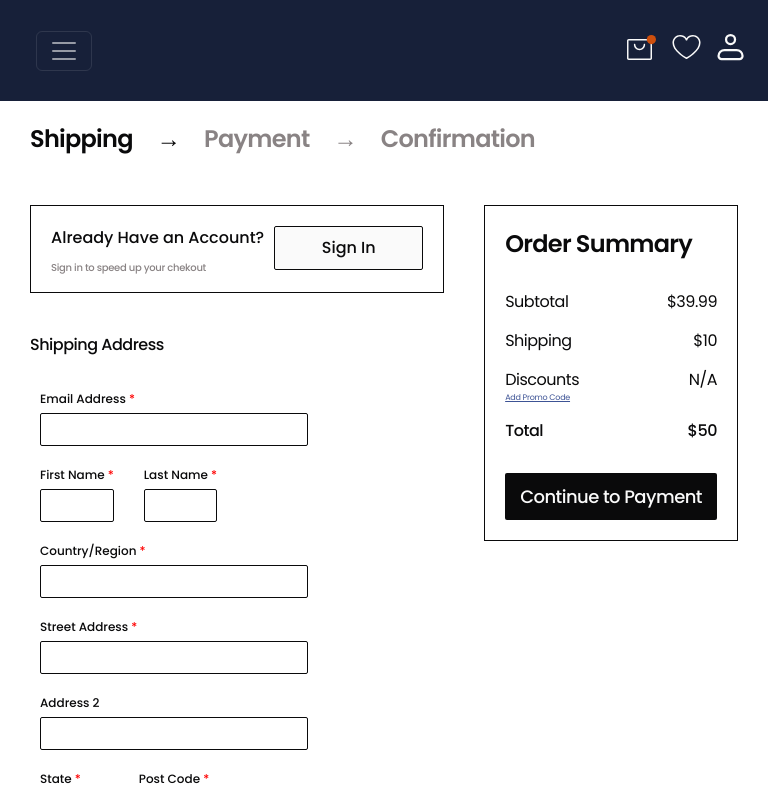
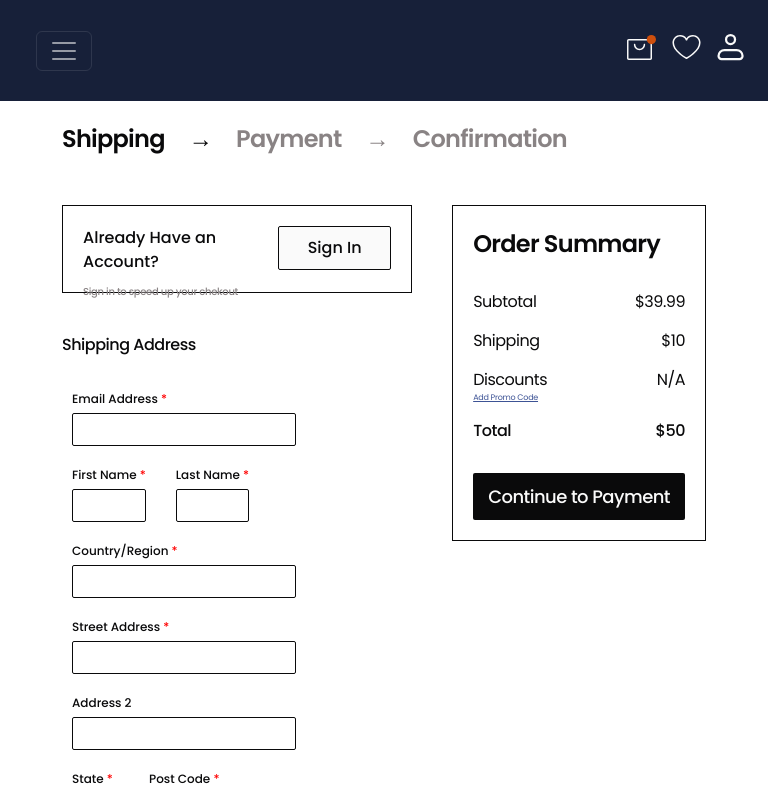
Before and after one commit to steffieMD/hng-task-apparel-app, a React (Vite) app: page /shipping in a window 768 px wide. Shown: the top 791 px of the page. Built offline with nearby package versions, Linux system fonts and the light colour scheme.

Commit message:
Update shipping-page.css

```diff
--- a/src/styles/shipping-page.css
+++ b/src/styles/shipping-page.css
@@ -415,6 +415,6 @@ h2 {
   }
 
   .shipping-page-container {
-    padding: 20px 30px 0 30px;
+    padding: 20px 62px 0 62px;
   }
 }
```
